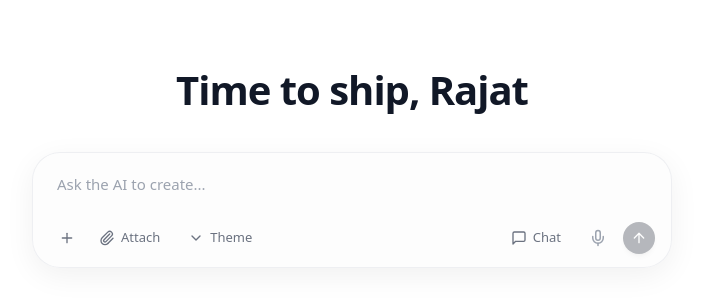
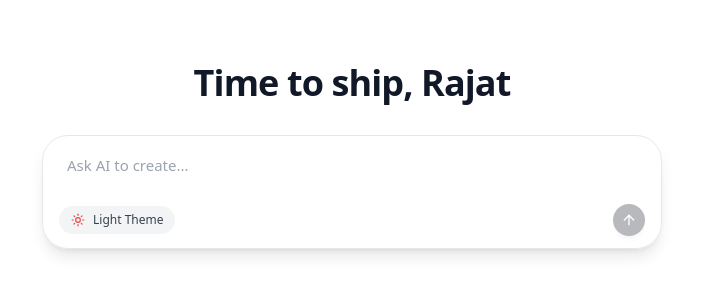
Before and after one commit to obliques118-lang/multi-agent-architect, a Next.js app: page / in a window 1280 px wide. Shown: the part 228-528 px from the top of the page, without its empty margins (288-991 px from the left). Built offline with nearby package versions, Linux system fonts and the light colour scheme.

Commit message:
Update page.tsx

```diff
--- a/src/app/page.tsx
+++ b/src/app/page.tsx
@@ -1,9 +1,7 @@
 'use client';
 
 import React, { useState, useRef, useEffect } from 'react';
-import {
-  Plus, Paperclip, ChevronDown, MessageSquare, Mic, ArrowUp, Loader2
-} from 'lucide-react';
+import { ArrowUp, Loader2, Sun, Moon } from 'lucide-react';
 
 type Message = {
   id: string;
@@ -15,9 +13,9 @@ export default function MinimalChat() {
   const [prompt, setPrompt] = useState('');
   const [messages, setMessages] = useState<Message[]>([]);
   const [isGenerating, setIsGenerating] = useState(false);
+  const [isDarkMode, setIsDarkMode] = useState(false);
   const messagesEndRef = useRef<HTMLDivElement>(null);
 
-  // Auto-scroll to bottom of chat
   useEffect(() => {
     messagesEndRef.current?.scrollIntoView({ behavior: 'smooth' });
   }, [messages]);
@@ -27,11 +25,13 @@ export default function MinimalChat() {
     if (!prompt.trim() || isGenerating) return;
 
     const userMsg = prompt;
-    setPrompt(''); // Clear input immediately
+    setPrompt('');
     setIsGenerating(true);
 
-    // Add user message to screen
-    setMessages(prev => [...prev, { id: Date.now().toString(), role: 'user', content: userMsg }]);
+    setMessages((prev) => [
+      ...prev,
+      { id: Date.now().toString(), role: 'user', content: userMsg },
+    ]);
 
     try {
       const response = await fetch('/api/chat', {
@@ -40,41 +40,68 @@ export default function MinimalChat() {
         body: JSON.stringify({ message: userMsg }),
       });
 
-      if (!response.ok) throw new Error('API failed');
+      if (!response.ok) throw new Error('API route issue');
 
       const data = await response.json();
+      setMessages((prev) => [
+        ...prev,
+        { id: (Date.now() + 1).toString(), role: 'ai', content: data.reply },
+      ]);
+    } catch (error) {
+      console.error('Chat API Error:', error);
 
-      // Add AI response to screen
-      setMessages(prev => [...prev, { id: (Date.now() + 1).toString(), role: 'ai', content: data.reply }]);
-    } catch (error) {
-      console.error("Chat error:", error);
-      setMessages(prev => [...prev, { id: (Date.now() + 1).toString(), role: 'ai', content: "Sorry, I encountered an error connecting to the server." }]);
+      // Fallback response so user never gets blocked by local/route errors
+      setTimeout(() => {
+        let fallbackReply = "Hello! I'm here and ready to assist you.";
+        const lower = userMsg.toLowerCase();
+        if (lower.includes('hi') || lower.includes('hello')) {
+          fallbackReply = "Hello! What can I help you build or create today?";
+        }
+        setMessages((prev) => [
+          ...prev,
+          { id: (Date.now() + 1).toString(), role: 'ai', content: fallbackReply },
+        ]);
+      }, 500);
     } finally {
       setIsGenerating(false);
     }
   };
 
   return (
-    <main className="relative flex flex-col h-screen w-full bg-white text-gray-900 font-sans overflow-hidden">
-
-      {/* Soft CSS Mesh Gradient Background */}
-      <div className="absolute inset-0 -z-10 bg-white overflow-hidden pointer-events-none">
-        <div className="absolute top-[-10%] left-[-10%] w-[60%] h-[60%] bg-blue-100/50 rounded-full blur-[100px]" />
-        <div className="absolute bottom-[-20%] left-[-10%] w-[80%] h-[80%] bg-pink-500/30 rounded-full blur-[120px]" />
-        <div className="absolute bottom-[-10%] right-[-10%] w-[70%] h-[70%] bg-blue-500/20 rounded-full blur-[120px]" />
-        <div className="absolute top-[20%] right-[10%] w-[40%] h-[40%] bg-indigo-200/40 rounded-full blur-[100px]" />
+    <main
+      className={`relative flex flex-col h-screen w-full transition-colors duration-500 font-sans overflow-hidden ${
+        isDarkMode ? 'bg-[#0a0d14] text-white' : 'bg-white text-gray-900'
+      }`}
+    >
+      {/* Blue to Red Ambient Mesh Background */}
+      <div className="absolute inset-0 -z-10 overflow-hidden pointer-events-none">
+        {isDarkMode ? (
+          <>
+            <div className="absolute top-[-20%] left-[-10%] w-[70%] h-[70%] bg-blue-600/25 rounded-full blur-[140px]" />
+            <div className="absolute bottom-[-20%] right-[-10%] w-[70%] h-[70%] bg-red-600/25 rounded-full blur-[140px]" />
+            <div className="absolute top-[30%] right-[20%] w-[40%] h-[40%] bg-purple-600/15 rounded-full blur-[120px]" />
+          </>
+        ) : (
+          <>
+            <div className="absolute top-[-10%] left-[-10%] w-[65%] h-[65%] bg-blue-400/20 rounded-full blur-[120px]" />
+            <div className="absolute bottom-[-15%] right-[-10%] w-[65%] h-[65%] bg-red-400/20 rounded-full blur-[120px]" />
+            <div className="absolute top-[25%] right-[15%] w-[45%] h-[45%] bg-indigo-300/20 rounded-full blur-[110px]" />
+          </>
+        )}
       </div>
 
-      {/* Top Header Placeholder (Optional, for balance) */}
-      <div className="w-full h-16 flex-shrink-0" />
+      <div className="w-full h-12 flex-shrink-0" />
 
-      {/* Main Content Area */}
-      <div className="flex-1 flex flex-col w-full max-w-4xl mx-auto overflow-hidden">
-
+      {/* Main Container */}
+      <div className="flex-1 flex flex-col w-full max-w-3xl mx-auto overflow-hidden">
         {messages.length === 0 ? (
-          // INITIAL STATE: Centered greeting and input
-          <div className="flex-1 flex flex-col items-center justify-center px-6 pb-20 animate-in fade-in zoom-in duration-500">
-            <h1 className="text-[32px] md:text-[40px] font-semibold tracking-tight text-gray-900 mb-8">
+          /* INITIAL CENTERING */
+          <div className="flex-1 flex flex-col items-center justify-center px-6 pb-20 animate-in fade-in zoom-in duration-300">
+            <h1
+              className={`text-3xl md:text-4xl font-semibold tracking-tight mb-8 ${
+                isDarkMode ? 'text-white' : 'text-gray-900'
+              }`}
+            >
               Time to ship, Rajat
             </h1>
             <ChatInput
@@ -82,20 +109,30 @@ export default function MinimalChat() {
               setPrompt={setPrompt}
               handleSubmit={handleSubmit}
               isGenerating={isGenerating}
+              isDarkMode={isDarkMode}
+              setIsDarkMode={setIsDarkMode}
             />
           </div>
         ) : (
-          // CHAT STATE: Messages fill the space, input stays at the bottom
+          /* ACTIVE CHAT FEED */
           <div className="flex-1 flex flex-col relative h-full">
-            {/* Chat Output Feed */}
-            <div className="flex-1 overflow-y-auto px-6 pt-4 pb-32 space-y-8 scroll-smooth hide-scrollbar">
+            <div className="flex-1 overflow-y-auto px-6 pt-4 pb-32 space-y-6 scroll-smooth hide-scrollbar">
               {messages.map((msg) => (
-                <div key={msg.id} className={`flex ${msg.role === 'user' ? 'justify-end' : 'justify-start'}`}>
                 <div
-                    className={`max-w-[85%] md:max-w-[75%] px-5 py-4 text-[15px] leading-relaxed shadow-sm ${
+                  key={msg.id}
+                  className={`flex ${
+                    msg.role === 'user' ? 'justify-end' : 'justify-start'
+                  }`}
+                >
+                  <div
+                    className={`max-w-[85%] md:max-w-[75%] px-5 py-3.5 text-[15px] leading-relaxed shadow-sm ${
                       msg.role === 'user'
-                        ? 'bg-gray-900 text-white rounded-[24px] rounded-tr-[8px]'
-                        : 'bg-white/60 backdrop-blur-md border border-white/40 text-gray-800 rounded-[24px] rounded-tl-[8px]'
+                        ? isDarkMode
+                          ? 'bg-gradient-to-r from-blue-600 to-red-600 text-white rounded-[22px] rounded-tr-[6px]'
+                          : 'bg-gray-900 text-white rounded-[22px] rounded-tr-[6px]'
+                        : isDarkMode
+                        ? 'bg-white/10 backdrop-blur-md border border-white/10 text-gray-100 rounded-[22px] rounded-tl-[6px]'
+                        : 'bg-white/80 backdrop-blur-md border border-gray-200/80 text-gray-800 rounded-[22px] rounded-tl-[6px]'
                     }`}
                   >
                     {msg.content}
@@ -105,22 +142,36 @@ export default function MinimalChat() {
 
               {isGenerating && (
                 <div className="flex justify-start">
-                  <div className="bg-white/60 backdrop-blur-md border border-white/40 text-gray-800 px-5 py-4 rounded-[24px] rounded-tl-[8px] flex items-center gap-2">
-                    <Loader2 className="w-4 h-4 animate-spin text-gray-500" />
-                    <span className="text-[14px] text-gray-500 font-medium">Thinking...</span>
+                  <div
+                    className={`px-5 py-3.5 rounded-[22px] rounded-tl-[6px] flex items-center gap-2 ${
+                      isDarkMode
+                        ? 'bg-white/10 text-gray-300'
+                        : 'bg-white/80 text-gray-600 border border-gray-200'
+                    }`}
+                  >
+                    <Loader2 className="w-4 h-4 animate-spin text-blue-500" />
+                    <span className="text-[14px]">Thinking...</span>
                   </div>
                 </div>
               )}
               <div ref={messagesEndRef} />
             </div>
 
-            {/* Bottom Pinned Input Area */}
-            <div className="absolute bottom-0 left-0 w-full p-6 bg-gradient-to-t from-white/90 via-white/50 to-transparent flex justify-center animate-in slide-in-from-bottom-8 duration-500">
+            {/* Bottom Input Area */}
+            <div
+              className={`absolute bottom-0 left-0 w-full p-6 flex justify-center backdrop-blur-sm ${
+                isDarkMode
+                  ? 'bg-gradient-to-t from-[#0a0d14] via-[#0a0d14]/80 to-transparent'
+                  : 'bg-gradient-to-t from-white via-white/80 to-transparent'
+              }`}
+            >
               <ChatInput
                 prompt={prompt}
                 setPrompt={setPrompt}
                 handleSubmit={handleSubmit}
                 isGenerating={isGenerating}
+                isDarkMode={isDarkMode}
+                setIsDarkMode={setIsDarkMode}
               />
             </div>
           </div>
@@ -130,18 +181,32 @@ export default function MinimalChat() {
   );
 }
 
-// Reusable Chat Input Component to avoid repeating code
-function ChatInput({ prompt, setPrompt, handleSubmit, isGenerating }: any) {
+function ChatInput({
+  prompt,
+  setPrompt,
+  handleSubmit,
+  isGenerating,
+  isDarkMode,
+  setIsDarkMode,
+}: any) {
   return (
     <form
       onSubmit={handleSubmit}
-      className="w-full max-w-[640px] bg-[#fdfdfd]/90 backdrop-blur-xl shadow-[0_8px_30px_rgb(0,0,0,0.06)] border border-gray-200/60 rounded-[28px] p-2 flex flex-col transition-all focus-within:ring-2 focus-within:ring-indigo-500/20"
+      className={`w-full max-w-[620px] backdrop-blur-xl shadow-lg border rounded-[26px] p-2 flex flex-col transition-all ${
+        isDarkMode
+          ? 'bg-[#121722]/90 border-white/10 focus-within:border-blue-500/50'
+          : 'bg-white/90 border-gray-200 focus-within:border-blue-500/30'
+      }`}
     >
       <textarea
         value={prompt}
         onChange={(e) => setPrompt(e.target.value)}
-        placeholder="Ask the AI to create..."
-        className="w-full h-[60px] resize-none bg-transparent border-none outline-none text-[15px] text-gray-800 placeholder-gray-400 px-4 py-3"
+        placeholder="Ask AI to create..."
+        className={`w-full h-[55px] resize-none bg-transparent border-none outline-none text-[15px] px-4 py-2.5 ${
+          isDarkMode
+            ? 'text-white placeholder-gray-500'
+            : 'text-gray-800 placeholder-gray-400'
+        }`}
         onKeyDown={(e) => {
           if (e.key === 'Enter' && !e.shiftKey) {
             e.preventDefault();
@@ -150,37 +215,43 @@ function ChatInput({ prompt, setPrompt, handleSubmit, isGenerating }: any) {
         }}
       />
 
-      <div className="flex items-center justify-between px-2 pb-1">
-        <div className="flex items-center gap-1">
-          <IconButton icon={<Plus className="w-4 h-4" />} label="Add" />
-          <IconButton icon={<Paperclip className="w-4 h-4" />} label="Attach" text="Attach" />
-          <IconButton icon={<ChevronDown className="w-4 h-4 ml-1" />} label="Theme" text="Theme" />
-        </div>
+      <div className="flex items-center justify-between px-2 pb-1 pt-1 border-t border-transparent">
+        {/* Theme Toggle Button */}
+        <button
+          type="button"
+          onClick={() => setIsDarkMode(!isDarkMode)}
+          className={`flex items-center gap-2 px-3 py-1.5 rounded-full text-xs font-medium transition-all ${
+            isDarkMode
+              ? 'bg-white/10 text-gray-200 hover:bg-white/20'
+              : 'bg-gray-100 text-gray-700 hover:bg-gray-200'
+          }`}
+        >
+          {isDarkMode ? (
+            <>
+              <Moon className="w-3.5 h-3.5 text-blue-400" />
+              <span>Dark Theme</span>
+            </>
+          ) : (
+            <>
+              <Sun className="w-3.5 h-3.5 text-red-500" />
+              <span>Light Theme</span>
+            </>
+          )}
+        </button>
 
-        <div className="flex items-center gap-2">
-          <div className="hidden md:flex items-center gap-1.5 px-3 py-1.5 rounded-full hover:bg-gray-100 cursor-pointer transition-colors text-gray-500">
-            <MessageSquare className="w-4 h-4" />
-            <span className="text-[13px] font-medium">Chat</span>
-          </div>
-          <button type="button" className="p-2 text-gray-400 hover:text-gray-600 transition-colors">
-            <Mic className="w-[18px] h-[18px]" />
-          </button>
+        {/* Submit Button */}
         <button
           type="submit"
           disabled={!prompt.trim() || isGenerating}
-            className="w-8 h-8 rounded-full bg-gray-900 text-white flex items-center justify-center hover:bg-gray-800 disabled:opacity-30 transition-all shadow-md"
+          className={`w-8 h-8 rounded-full flex items-center justify-center transition-all shadow-md ${
+            isDarkMode
+              ? 'bg-gradient-to-r from-blue-500 to-red-500 text-white hover:opacity-90 disabled:opacity-30'
+              : 'bg-gray-900 text-white hover:bg-gray-800 disabled:opacity-30'
+          }`}
         >
           <ArrowUp className="w-4 h-4" />
         </button>
       </div>
-      </div>
     </form>
   );
 }
-
-const IconButton = ({ icon, label, text }: { icon: React.ReactNode, label: string, text?: string }) => (
-  <button type="button" title={label} className="flex items-center gap-1.5 px-2.5 py-1.5 rounded-full hover:bg-black/5 transition-colors text-gray-500">
-    {icon}
-    {text && <span className="text-[13px] font-medium hidden sm:inline-block">{text}</span>}
-  </button>
-);
```
Lines whose indentation alone changed are shown as unchanged.
